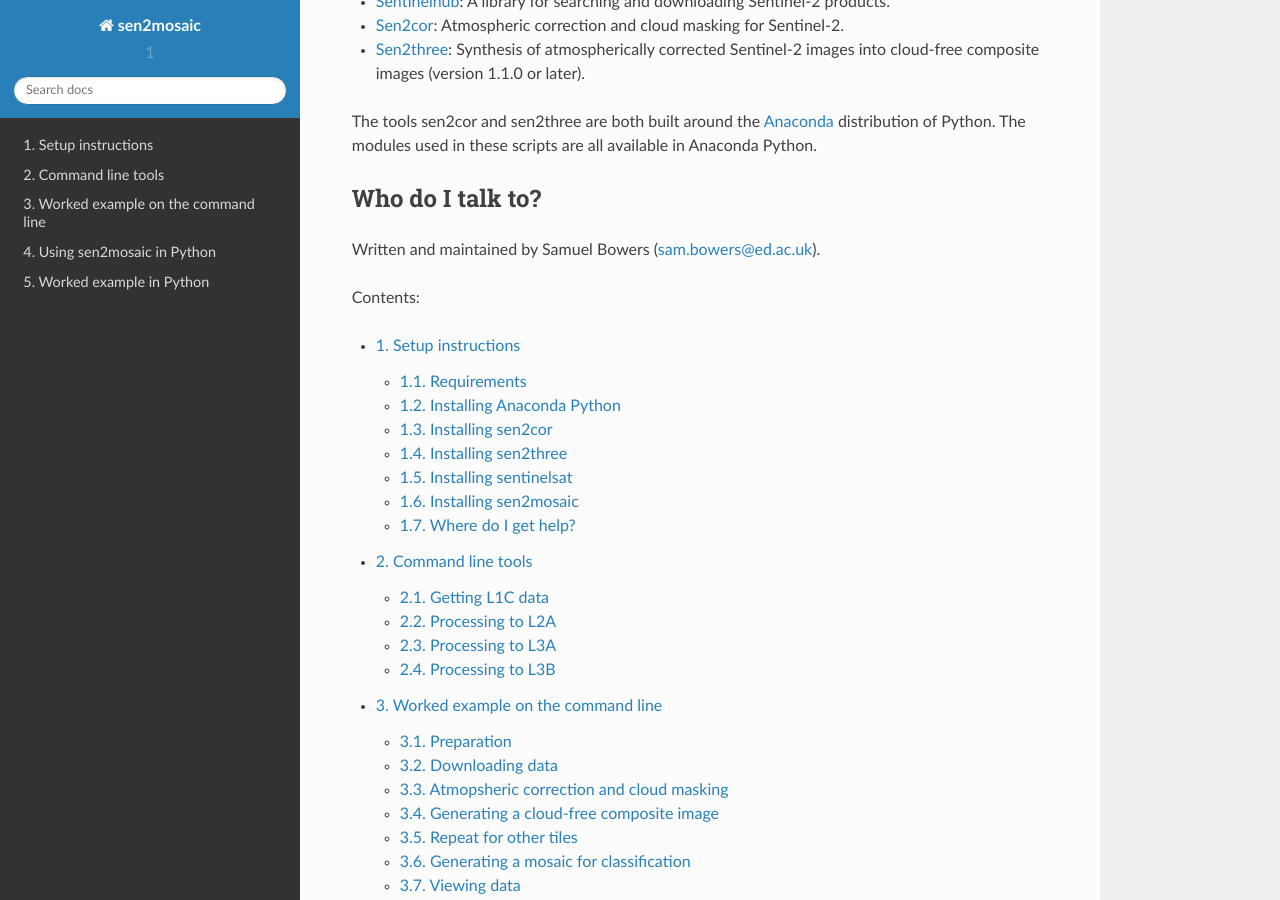
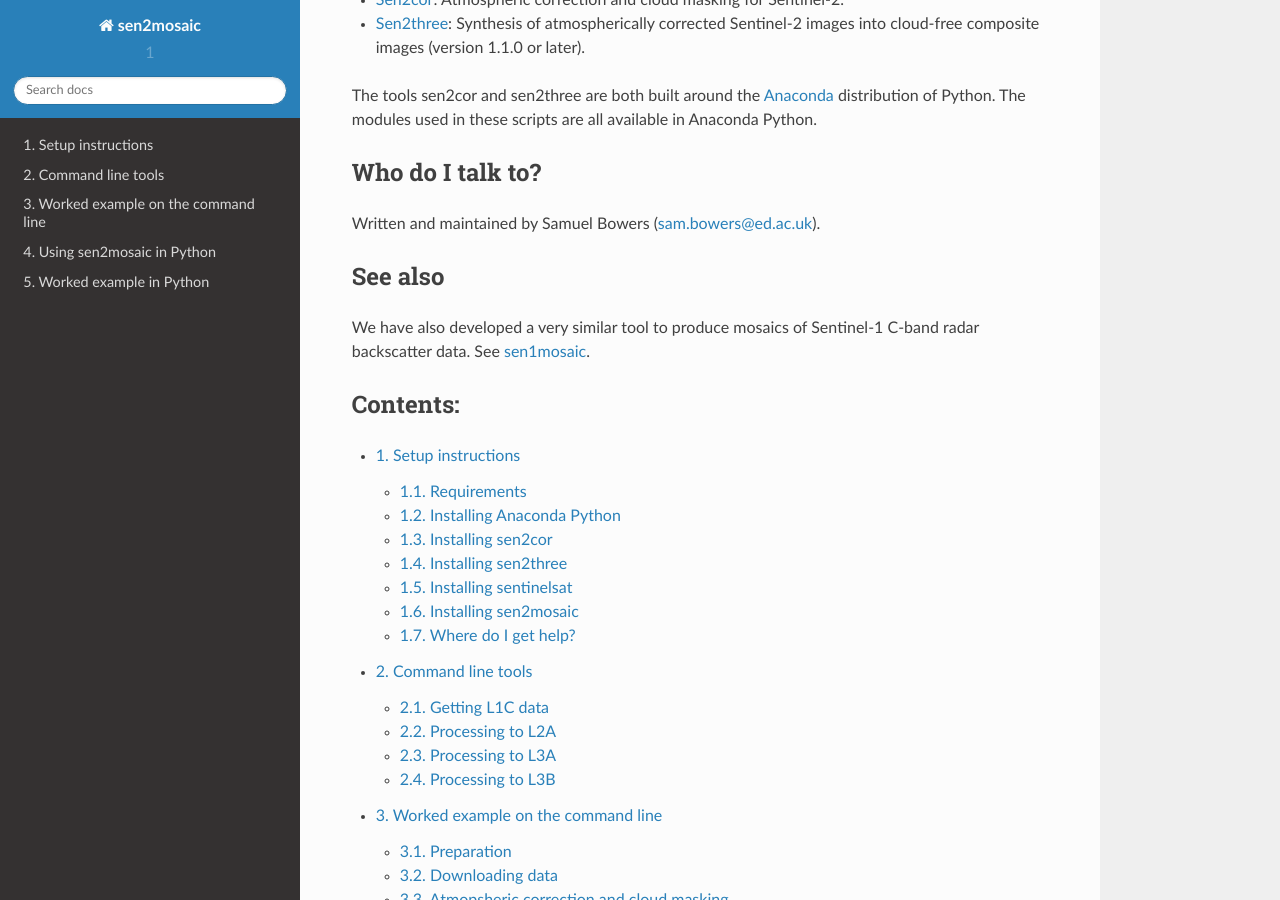
Before and after one commit to smfm-project/sen2mosaic, a Sphinx documentation site: the page built from docs/source/index.rst, in a window 1280 px wide and 900 px high, scrolled down 1248 px. Built offline with Sphinx 7.4.7 and the Read the Docs theme 2.0.0, drawn with Linux system fonts in a browser that asks for light colours; some of the changed text lies outside the part shown.

Commit message:
Added link to sen1mosaic

```diff
--- a/docs/source/index.rst
+++ b/docs/source/index.rst
@@ -36,7 +36,13 @@ Who do I talk to?
 
 Written and maintained by Samuel Bowers (`sam.bowers@ed.ac.uk <mailto:sam.bowers@ed.ac.uk>`_).
 
+See also
+--------
+
+We have also developed a very similar tool to produce mosaics of Sentinel-1 C-band radar backscatter data. See `sen1mosaic <https://bitbucket.org/sambowers/sen1mosaic>`_.
+
 Contents:
+---------
 
 .. toctree::
    :numbered:
```
Also changed, not shown: other parts of docs/source/index.rst (+1 -1 lines).
